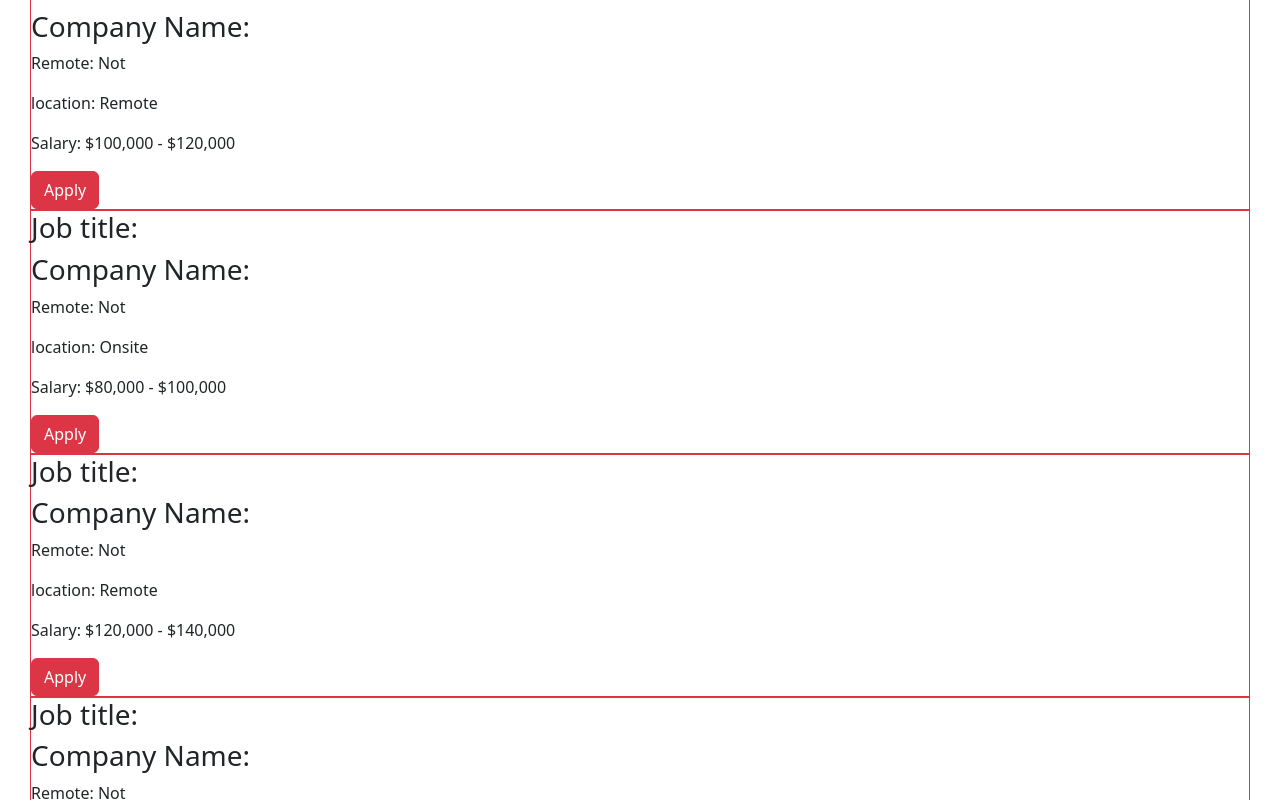
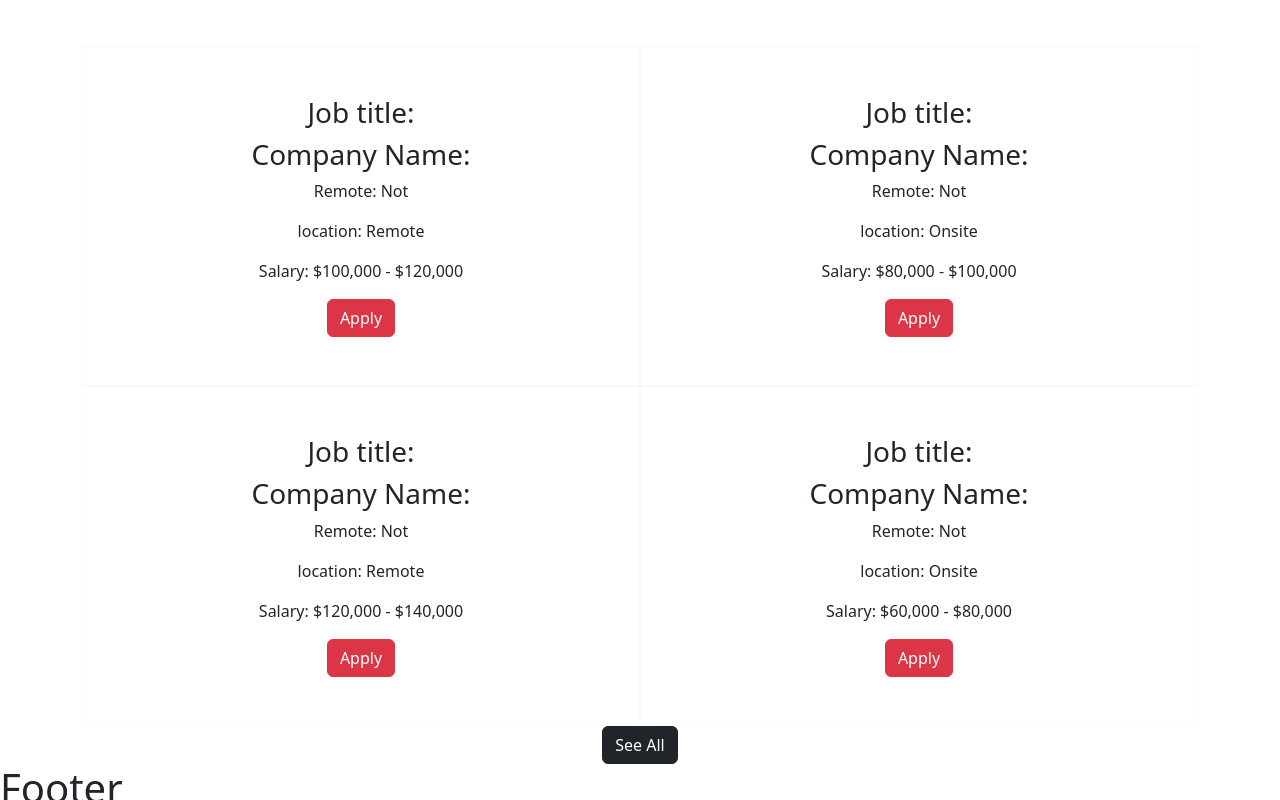
Before and after one commit to mdAshaduzzaman1/app, a React (Vite) app: page / in a window 1280 px wide. Shown: the part 1220-2020 px from the top of the page. Built offline with nearby package versions, Linux system fonts and the light colour scheme.

Commit message:
now see all button working

```diff
--- a/src/Components/fd/Test.jsx
+++ b/src/Components/Applied/Applied.jsx
@@ -1,11 +1,11 @@
 import React from 'react';
 
-const Test = () => {
+const Applied = () => {
     return (
         <div>
-            <h1>fj</h1>
+            <h1>Applied</h1>
         </div>
     );
 };
 
-export default Test;
+export default Applied;
--- a/src/Components/Applied/Details.jsx
+++ b/src/Components/Details/Details.jsx
@@ -7,12 +7,12 @@ const Details = (props) => {
 
  const location = useLocation()
  const data = location.state;
- console.log(data.remote)
+ console.log(data)
 
 
     return (
         <div>
-           <h2>Company name : {data.company_name}</h2>
+           <h2>Company name:{data.company} </h2>
         </div>
     );
 };
--- /dev/null
+++ b/src/Components/FeaturedJobs/FeaturedJobd.css
@@ -0,0 +1,5 @@
+.container{
+    display: grid;
+    grid-template-columns: 6fr 6fr;
+
+}
--- a/src/Components/FeaturedJobs/FeaturedJobs.jsx
+++ b/src/Components/FeaturedJobs/FeaturedJobs.jsx
@@ -1,59 +1,44 @@
-import React, { useEffect, useState } from 'react';
-import Featuredlist from '../FeaturedList/Featuredlist';
-import { useLoaderData } from 'react-router-dom';
-
-import Applied from '../Applied/Details';
-
+import "./FeaturedJobd.css";
+import Featuredlist from "../FeaturedList/Featuredlist";
+import { useLoaderData } from "react-router-dom";
+import { useEffect, useState } from "react";
 
 const FeaturedJobs = () => {
-    // const [featured, setFeatured] = useState([])
-    const [cart, setCart] = useState([])
+  const [loader, setLoader] = useState(false);
+  const [featured, setFeatured] = useState([]);
 
-    const featured = useLoaderData()
+  const handleClick = () => {
+    setLoader(true);
+  };
 
+  // Call useLoaderData() inside the component
+  const data = useLoaderData();
 
+  // Update the featured state based on the loader state
+  useEffect(() => {
+    if (loader) {
+      setFeatured(data);
 
-    // useEffect(()=>{
-    //     fetch('featured.json')
-    //     .then(res => res.json())
-    //     .then(data => setFeatured(data))
-    // },[])
+    } else {
+      setFeatured(data.slice(0, 4));
+    }
+  }, [loader, data]);
 
-    // const handleCart = (id) => {
-    //     const isExists = cart.find(d=>d.id === id);
-    //     if(isExists && isExists !== undefined)
-    //     {
-    //       return
-    //     }
-    //     if(!isExists){
-    //       const exists = featured.find((l) => l.id === id);
-    //       if(exists)
-    //       {
-    //         setCart([exists])
-    //       }
-    //     }
+  return (
+    <div className="text-center mt-5">
+      <h1>Featured Jobs</h1>
+      <p>Lorem ipsum dolor, sit amet consectetur adipisicing elit. Repellendus similique esse quasi magni.</p>
 
-    //   };
-
-
-    return (
-        <div>
-            <h1>Featured Jobs</h1>
-            <p>Lorem ipsum dolor, sit amet consectetur adipisicing elit. Repellendus similique esse quasi magni.</p>
-
-
-        {
-          featured.map( data=> <Featuredlist key={data.id} list={data}></Featuredlist>)
-
-        }
-       {/* {
-  cart.length > 0 && <Applied cart={cart}></Applied>
-} */}
-
-
-        </div>
-
-    );
+      <div className="container mt-5">
+        {featured.map((data) => (
+          <Featuredlist key={data.id} list={data}></Featuredlist>
+        ))}
+      </div>
+      <button onClick={() => handleClick()} className="btn btn-dark">
+        See All
+      </button>
+    </div>
+  );
 };
 
 export default FeaturedJobs;
--- a/src/Components/FeaturedList/Featuredlist.jsx
+++ b/src/Components/FeaturedList/Featuredlist.jsx
@@ -6,7 +6,7 @@ const Featuredlist = ({ list, handleCart }) => {
 
   return (
     <div>
-      <div className="border border-danger">
+      <div className="border border-light p-5">
         <h3>Job title: {job_title}</h3>
         <h3>Company Name: {company_name}</h3>
         <p> Remote: {remote ? "Yes" : "Not"}</p>
--- a/src/main.jsx
+++ b/src/main.jsx
@@ -9,7 +9,7 @@ import Routes from './Components/Routes/Routes';
 
 import Blogs from './Components/Blogs/Blogs';
 import Statistics from './Components/Statistics/Statistics';
-import Details from './Components/Applied/Details';
+import Details from './Components/Details/Details';
 
 
 const router = createBrowserRouter([
```
